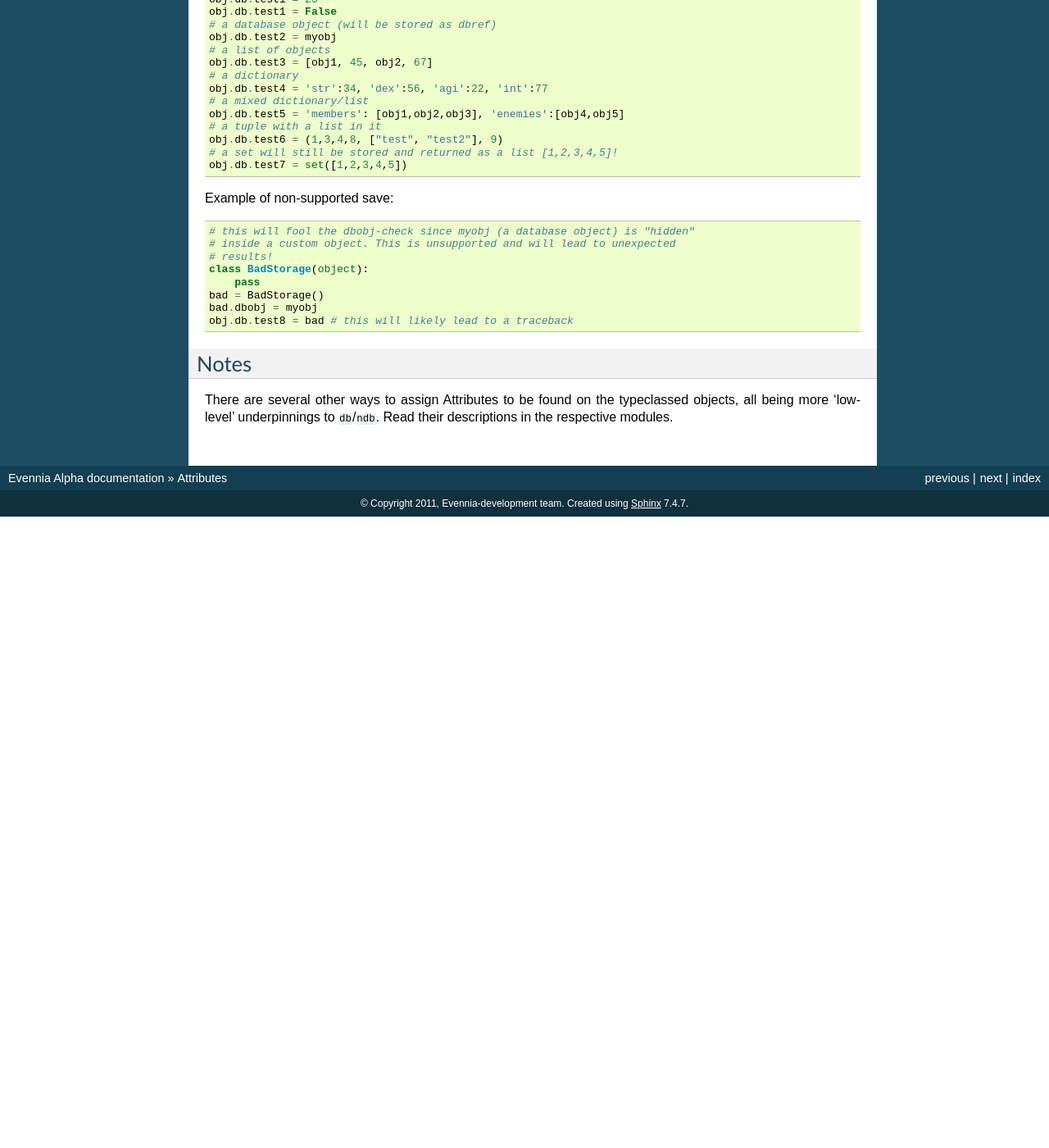
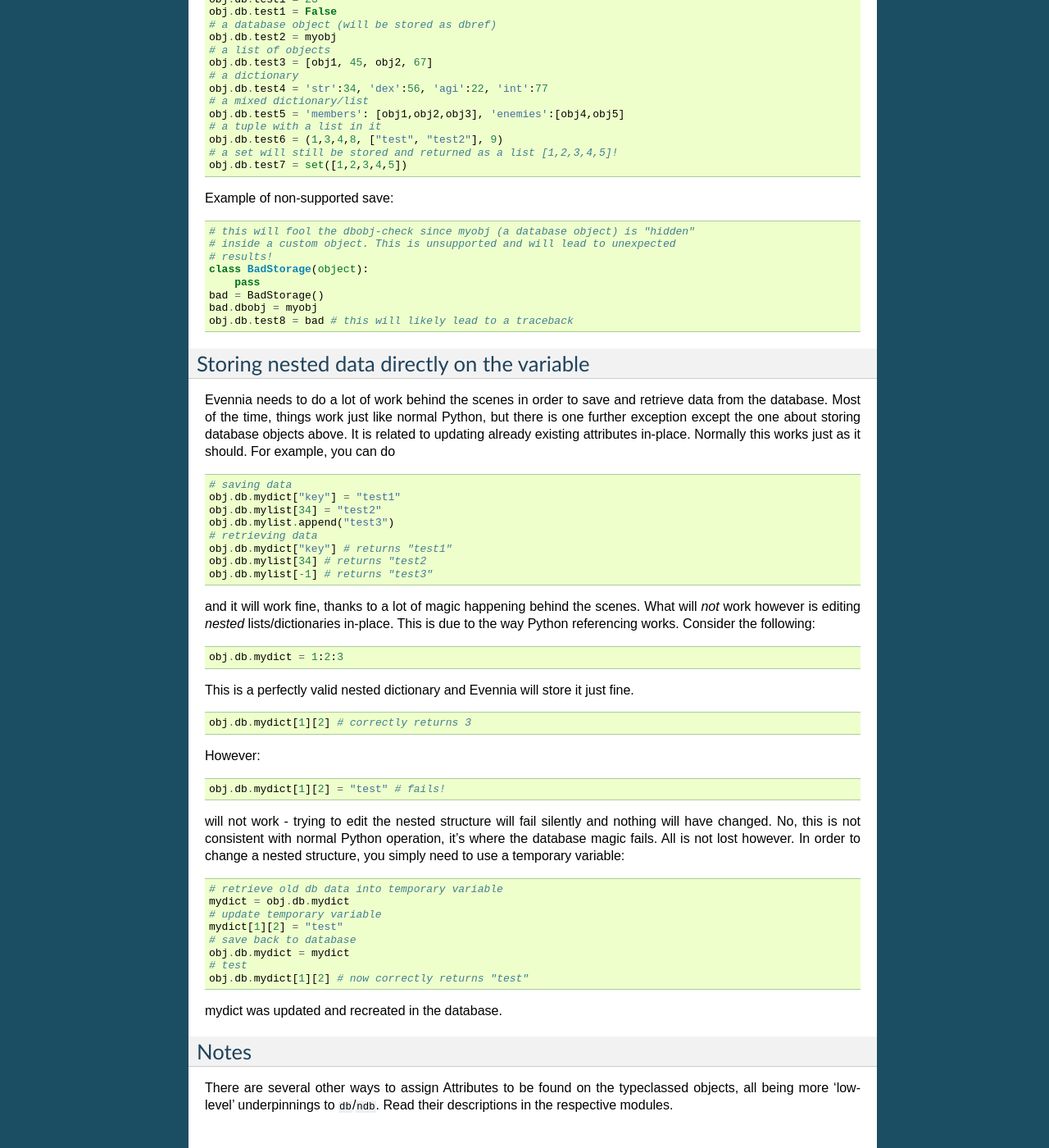
Before and after one commit to google-code-export/evennia, a Sphinx documentation site: the page built from docs/sphinx/source/wiki/Attributes.rst, in a window 1280 px wide and 1400 px high, scrolled down 2441 px. Shown: the whole window at 82% size. Built offline with Sphinx 7.4.7, drawn with Linux system fonts in a browser that asks for light colours; formulas are drawn with MathJax 3; before the commit the page ends 3071 px from its top, so only the background shows below that; some of the changed text lies outside the part shown.

Commit message:
docs: updating rest documentationdocs: updating rest documentation..

```diff
--- a/docs/sphinx/source/wiki/Attributes.rst
+++ b/docs/sphinx/source/wiki/Attributes.rst
@@ -193,6 +193,68 @@ Example of non-supported save:
     bad.dbobj = myobj
     obj.db.test8 = bad # this will likely lead to a traceback
 
+Storing nested data directly on the variable
+--------------------------------------------
+
+Evennia needs to do a lot of work behind the scenes in order to save and
+retrieve data from the database. Most of the time, things work just like
+normal Python, but there is one further exception except the one about
+storing database objects above. It is related to updating already
+existing attributes in-place. Normally this works just as it should. For
+example, you can do
+
+::
+
+    # saving data
+    obj.db.mydict["key"] = "test1"
+    obj.db.mylist[34] = "test2"
+    obj.db.mylist.append("test3")
+    # retrieving data
+    obj.db.mydict["key"] # returns "test1"
+    obj.db.mylist[34] # returns "test2
+    obj.db.mylist[-1] # returns "test3"
+
+and it will work fine, thanks to a lot of magic happening behind the
+scenes. What will *not* work however is editing *nested*
+lists/dictionaries in-place. This is due to the way Python referencing
+works. Consider the following:
+
+::
+
+    obj.db.mydict = 1:2:3
+
+This is a perfectly valid nested dictionary and Evennia will store it
+just fine.
+
+::
+
+    obj.db.mydict[1][2] # correctly returns 3
+
+However:
+
+::
+
+    obj.db.mydict[1][2] = "test" # fails!
+
+will not work - trying to edit the nested structure will fail silently
+and nothing will have changed. No, this is not consistent with normal
+Python operation, it's where the database magic fails. All is not lost
+however. In order to change a nested structure, you simply need to use a
+temporary variable:
+
+::
+
+    # retrieve old db data into temporary variable
+    mydict = obj.db.mydict
+    # update temporary variable
+    mydict[1][2] = "test"
+    # save back to database
+    obj.db.mydict = mydict
+    # test
+    obj.db.mydict[1][2] # now correctly returns "test"
+
+mydict was updated and recreated in the database.
+
 Notes
 -----
 
```
Also changed, not shown: docs/sphinx/source/wiki/DefaultCommandHelp.rst (+26 -28 lines).
